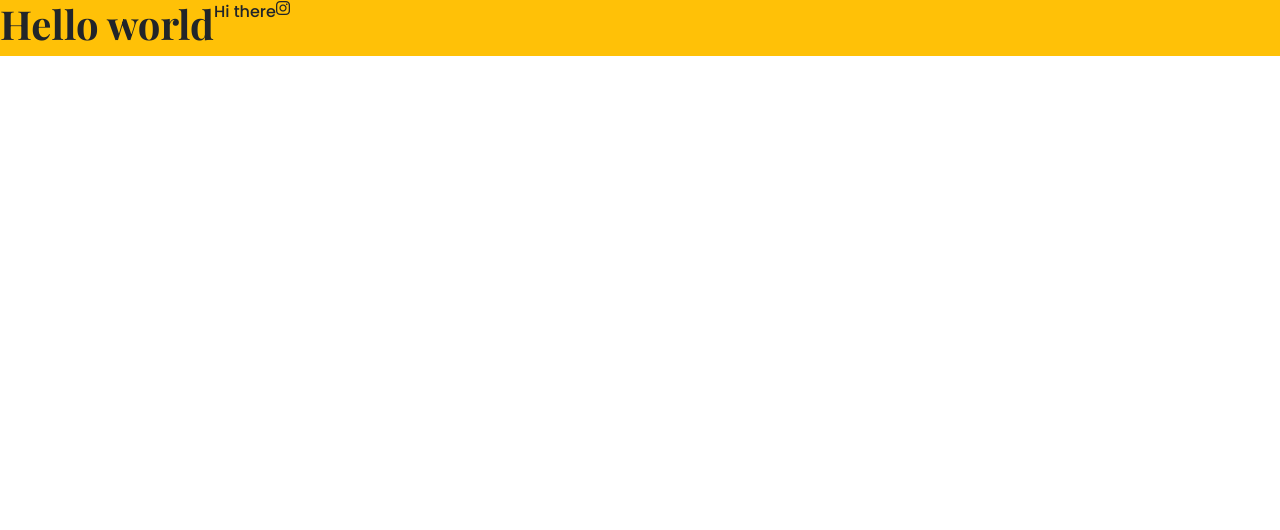
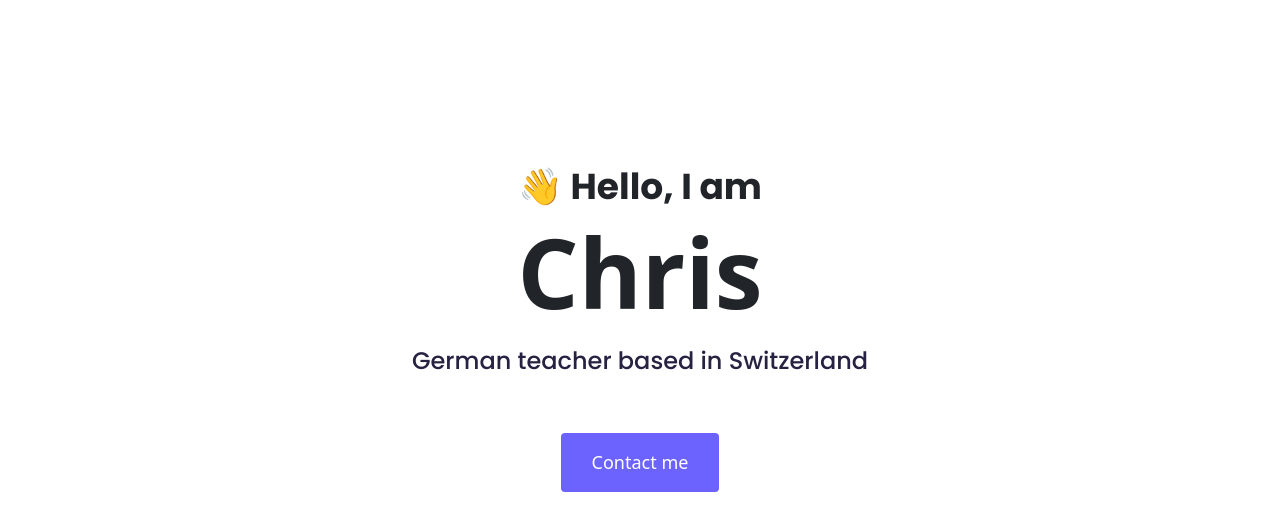
Before and after one commit to YiYiYiYiYiYiYiYiYiYiYi/Porfolio-project, a plain HTML site: page index.html in a window 1280 px wide. Drawn offline with nearby package versions, Linux system fonts and the light colour scheme; a web font is replaced by a local one.

Commit message:
added hero

```diff
--- a/index.html
+++ b/index.html
@@ -29,10 +29,13 @@
     <title>Document</title>
   </head>
   <body>
-    <div class="d-flex bg-warning">
-      <h1>Hello world</h1>
-      <p>Hi there</p>
-      <i class="fa-brands fa-instagram"></i>
+    <div class="hero">
+      <p>👋 Hello, I am</p>
+      <h1>Chris</h1>
+      <h2 class="mb-5">German teacher based in Switzerland</h2>
+      <div>
+        <a href="#" class="btn btn-branding">Contact me</a>
+      </div>
     </div>
   </body>
 </html>
--- a/styles/porfolio.css
+++ b/styles/porfolio.css
@@ -1,9 +1,47 @@
+:root {
+  --branding-color: #6c63ff;
+  --secondary-color: #f9f7fe
+  --heading-font-family: "Playfair Display", serif;
+  --default-font-family: "Poppins", sans-serif;
+}
+
 h1 {
-  font-family: "Playfair Display", serif;
+  font-family: var(--heading-font-family);
   font-weight: bold;
+  font-size: 96px;
 }
 
 p {
-  font-family: "Poppins", sans-serif;
+  font-family: var(--default-font-family);
   font-weight: normal;
 }
+
+.hero {
+  background: var(--secondary-color);
+  text-align: center;
+  padding: 160px 20px;
+}
+
+.hero p {
+  font-family: var(--default-font-family);
+  font-size: 36px;
+  font-weight: bold;
+  margin: 0;
+}
+
+.hero h2 {
+  font-family: var(--default-font-family);
+  font-size: 24px;
+  font-weight: normal;
+  line-height: 2;
+  color: #272142;
+}
+
+.btn-branding {
+  background: var(--branding-color);
+  border-radius: 4px;
+  color: white;
+  font-size: 18px;
+  line-height: 27px;
+  padding: 15px 30px;
+}
```
